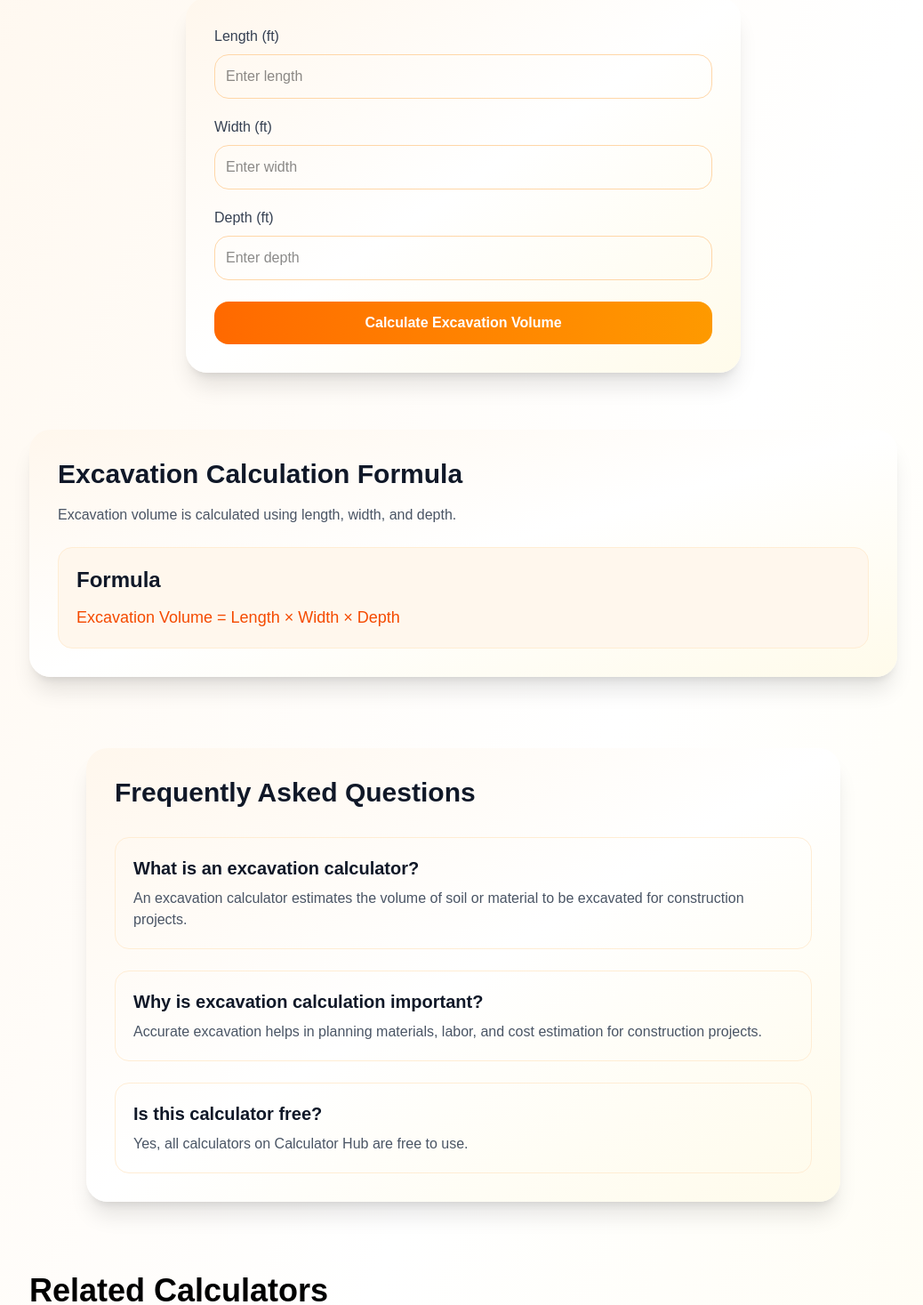
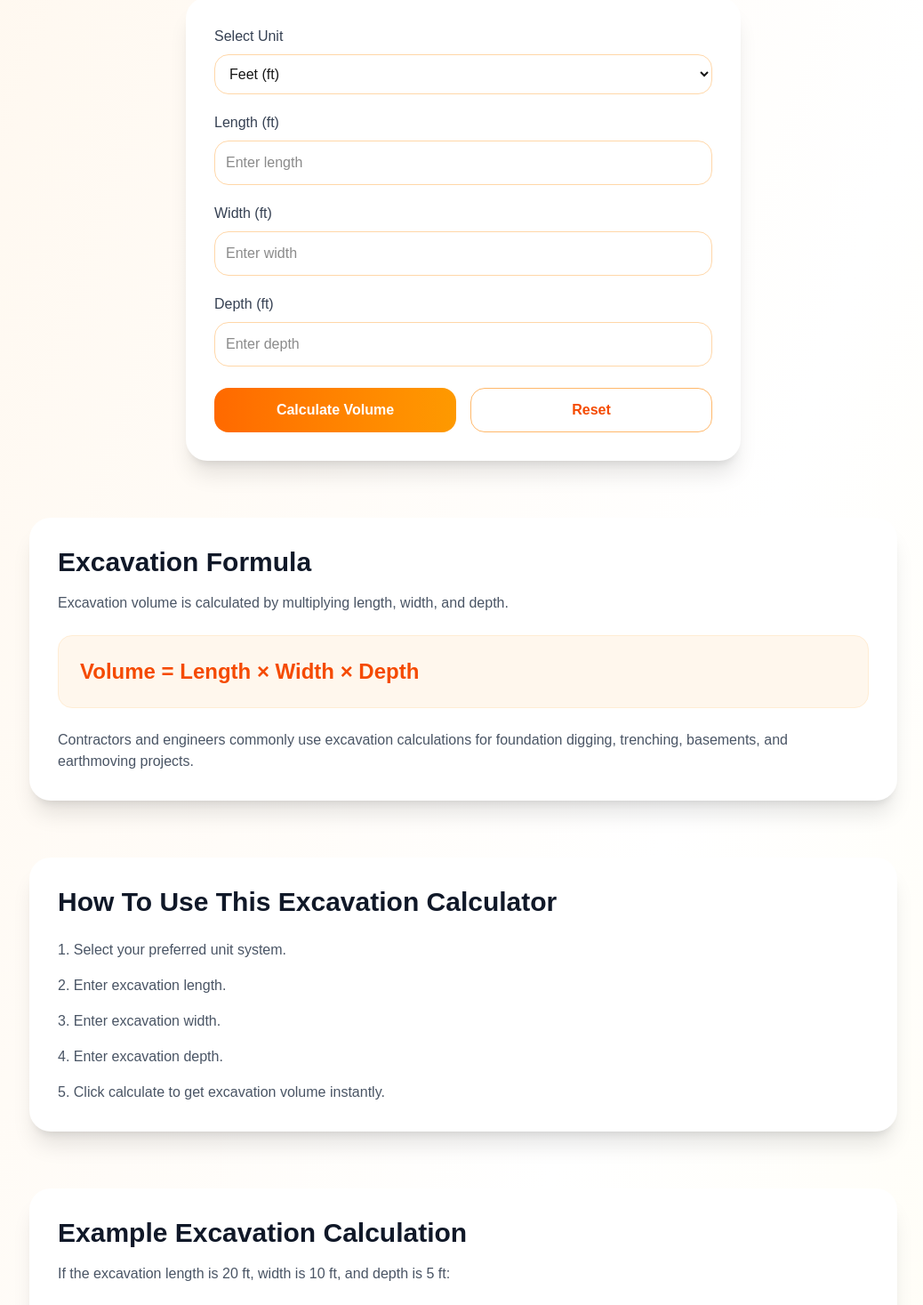
Before and after one commit to payadav142-rgb/calhub, a Next.js app: page /excavation-calculator in a window 1280 px wide. Shown: the part 300-1767 px from the top of the page at 89% size, without its empty margins (119-1157 px from the left). Built offline with nearby package versions, Linux system fonts and the light colour scheme.

Commit message:
Upgraded excavation calculator with units reset and download report

```diff
--- a/app/excavation-calculator/ExcavationCalculatorClient.tsx
+++ b/app/excavation-calculator/ExcavationCalculatorClient.tsx
@@ -9,22 +9,111 @@ export default function ExcavationCalculatorClient() {
   const [length, setLength] = useState("");
   const [width, setWidth] = useState("");
   const [depth, setDepth] = useState("");
-  const [result, setResult] = useState<number | null>(null);
+
+  const [unit, setUnit] = useState("ft");
+
+  const [result, setResult] =
+    useState<number | null>(null);
+
+  const [resultUnit, setResultUnit] =
+    useState("");
+
+  const convertToFeet = (
+    value: number
+  ) => {
+    switch (unit) {
+      case "m":
+        return value * 3.28084;
+
+      case "cm":
+        return value * 0.0328084;
+
+      default:
+        return value;
+    }
+  };
 
   const calculateExcavation = () => {
-    if (!length || !width || !depth) return;
+    if (!length || !width || !depth)
+      return;
 
-    const volume =
-      parseFloat(length) * parseFloat(width) * parseFloat(depth);
+    const lengthFt = convertToFeet(
+      parseFloat(length)
+    );
 
-    setResult(volume);
+    const widthFt = convertToFeet(
+      parseFloat(width)
+    );
+
+    const depthFt = convertToFeet(
+      parseFloat(depth)
+    );
+
+    const volumeFt =
+      lengthFt * widthFt * depthFt;
+
+    let finalResult = volumeFt;
+    let finalUnit = "ft³";
+
+    if (unit === "m") {
+      finalResult = volumeFt / 35.3147;
+      finalUnit = "m³";
+    }
+
+    if (unit === "cm") {
+      finalResult =
+        volumeFt / 3531466.72;
+      finalUnit = "cm³";
+    }
+
+    setResult(finalResult);
+    setResultUnit(finalUnit);
+  };
+
+  const resetCalculator = () => {
+    setLength("");
+    setWidth("");
+    setDepth("");
+    setResult(null);
+  };
+
+  const downloadReport = () => {
+    if (result === null) return;
+
+    const report = `
+Excavation Calculator Report
+
+Length: ${length} ${unit}
+Width: ${width} ${unit}
+Depth: ${depth} ${unit}
+
+Excavation Volume:
+${result.toFixed(2)} ${resultUnit}
+
+Generated from CalHub.in
+`;
+
+    const blob = new Blob([report], {
+      type: "text/plain",
+    });
+
+    const link =
+      document.createElement("a");
+
+    link.href =
+      URL.createObjectURL(blob);
+
+    link.download =
+      "excavation-report.txt";
+
+    link.click();
   };
 
   return (
     <main className="min-h-screen bg-gradient-to-br from-orange-50 via-white to-amber-50">
       <Navbar />
 
-      {/* Calculator Section */}
+      {/* Hero */}
       <section className="mx-auto max-w-2xl px-6 py-16">
         <div className="text-center">
           <h1 className="text-4xl font-bold text-gray-900 md:text-5xl">
@@ -32,117 +121,269 @@ export default function ExcavationCalculatorClient() {
           </h1>
 
           <p className="mt-4 text-lg text-gray-600">
-            Calculate excavation volume for foundations, trenches, basements,
-            and earthwork projects.
+            Calculate excavation volume
+            for foundations, trenches,
+            basements, and earthwork
+            projects instantly.
           </p>
         </div>
 
-        <div className="mt-10 rounded-3xl bg-gradient-to-br from-orange-50 via-white to-amber-50 p-8 shadow-xl transition-all duration-300 hover:shadow-2xl">
+        {/* Calculator Card */}
+        <div className="mt-10 rounded-3xl bg-white p-8 shadow-xl">
+          {/* Unit */}
           <div className="mb-5">
             <label className="mb-2 block font-medium text-gray-700">
-              Length (ft)
+              Select Unit
+            </label>
+
+            <select
+              value={unit}
+              onChange={(e) =>
+                setUnit(e.target.value)
+              }
+              className="w-full rounded-2xl border border-orange-200 p-3 outline-none focus:border-orange-500 focus:ring-4 focus:ring-orange-100"
+            >
+              <option value="ft">
+                Feet (ft)
+              </option>
+
+              <option value="m">
+                Meter (m)
+              </option>
+
+              <option value="cm">
+                Centimeter (cm)
+              </option>
+            </select>
+          </div>
+
+          {/* Length */}
+          <div className="mb-5">
+            <label className="mb-2 block font-medium text-gray-700">
+              Length ({unit})
             </label>
 
             <input
               type="number"
               value={length}
-              onChange={(e) => setLength(e.target.value)}
-              className="w-full rounded-2xl border border-orange-200 p-3 outline-none transition focus:border-orange-500 focus:ring-4 focus:ring-orange-100"
+              onChange={(e) =>
+                setLength(e.target.value)
+              }
               placeholder="Enter length"
+              className="w-full rounded-2xl border border-orange-200 p-3 outline-none focus:border-orange-500 focus:ring-4 focus:ring-orange-100"
             />
           </div>
 
+          {/* Width */}
           <div className="mb-5">
             <label className="mb-2 block font-medium text-gray-700">
-              Width (ft)
+              Width ({unit})
             </label>
 
             <input
               type="number"
               value={width}
-              onChange={(e) => setWidth(e.target.value)}
-              className="w-full rounded-2xl border border-orange-200 p-3 outline-none transition focus:border-orange-500 focus:ring-4 focus:ring-orange-100"
+              onChange={(e) =>
+                setWidth(e.target.value)
+              }
               placeholder="Enter width"
+              className="w-full rounded-2xl border border-orange-200 p-3 outline-none focus:border-orange-500 focus:ring-4 focus:ring-orange-100"
             />
           </div>
 
+          {/* Depth */}
           <div className="mb-6">
             <label className="mb-2 block font-medium text-gray-700">
-              Depth (ft)
+              Depth ({unit})
             </label>
 
             <input
               type="number"
               value={depth}
-              onChange={(e) => setDepth(e.target.value)}
-              className="w-full rounded-2xl border border-orange-200 p-3 outline-none transition focus:border-orange-500 focus:ring-4 focus:ring-orange-100"
+              onChange={(e) =>
+                setDepth(e.target.value)
+              }
               placeholder="Enter depth"
+              className="w-full rounded-2xl border border-orange-200 p-3 outline-none focus:border-orange-500 focus:ring-4 focus:ring-orange-100"
             />
           </div>
 
-          <button
-            onClick={calculateExcavation}
-            className="w-full rounded-2xl bg-gradient-to-r from-orange-500 to-amber-500 py-3 font-semibold text-white transition-all duration-300 hover:scale-[1.02]"
-          >
-            Calculate Excavation Volume
-          </button>
+          {/* Buttons */}
+          <div className="grid gap-4 md:grid-cols-2">
+            <button
+              onClick={
+                calculateExcavation
+              }
+              className="rounded-2xl bg-gradient-to-r from-orange-500 to-amber-500 py-3 font-semibold text-white transition hover:scale-[1.02]"
+            >
+              Calculate Volume
+            </button>
 
+            <button
+              onClick={
+                resetCalculator
+              }
+              className="rounded-2xl border border-orange-300 py-3 font-semibold text-orange-600 transition hover:bg-orange-50"
+            >
+              Reset
+            </button>
+          </div>
+
+          {/* Result */}
           {result !== null && (
-            <div className="mt-6 rounded-2xl bg-gradient-to-br from-orange-50 via-white to-amber-50 p-5 shadow-inner">
+            <div className="mt-6 rounded-2xl bg-orange-50 p-5 shadow-inner">
               <h2 className="text-2xl font-bold text-gray-900">
-                Excavation Volume: {result.toFixed(2)} ft³
+                Excavation Volume:{" "}
+                {result.toFixed(2)}{" "}
+                {resultUnit}
               </h2>
+
+              <p className="mt-2 text-gray-600">
+                This estimated excavation
+                volume can help plan
+                earthwork quantity,
+                excavation cost, labor,
+                and material transport.
+              </p>
+
+              <button
+                onClick={downloadReport}
+                className="mt-5 rounded-2xl bg-orange-500 px-5 py-3 font-semibold text-white transition hover:bg-orange-600"
+              >
+                Download Report
+              </button>
             </div>
           )}
         </div>
       </section>
 
-      {/* Formula Section */}
-      <section className="mx-auto max-w-5xl px-6 pb-20">
-        <div className="rounded-3xl bg-gradient-to-br from-orange-50 via-white to-amber-50 p-8 shadow-xl transition-all duration-300 hover:shadow-2xl">
+      {/* Formula */}
+      <section className="mx-auto max-w-5xl px-6 pb-16">
+        <div className="rounded-3xl bg-white p-8 shadow-xl">
           <h2 className="text-3xl font-bold text-gray-900">
-            Excavation Calculation Formula
+            Excavation Formula
           </h2>
 
           <p className="mt-4 text-gray-600">
-            Excavation volume is calculated using length, width, and depth.
+            Excavation volume is
+            calculated by multiplying
+            length, width, and depth.
           </p>
 
-          <div className="mt-6 rounded-2xl border border-orange-100 bg-orange-50 p-5">
-            <h3 className="text-2xl font-semibold text-gray-900">
-              Formula
-            </h3>
+          <div className="mt-6 rounded-2xl border border-orange-100 bg-orange-50 p-6">
+            <p className="text-2xl font-bold text-orange-600">
+              Volume = Length × Width ×
+              Depth
+            </p>
+          </div>
 
-            <p className="mt-3 text-lg font-medium text-orange-600">
-              Excavation Volume = Length × Width × Depth
+          <p className="mt-6 text-gray-600">
+            Contractors and engineers
+            commonly use excavation
+            calculations for foundation
+            digging, trenching,
+            basements, and earthmoving
+            projects.
+          </p>
+        </div>
+      </section>
+
+      {/* How To Use */}
+      <section className="mx-auto max-w-5xl px-6 pb-16">
+        <div className="rounded-3xl bg-white p-8 shadow-xl">
+          <h2 className="text-3xl font-bold text-gray-900">
+            How To Use This Excavation
+            Calculator
+          </h2>
+
+          <div className="mt-6 space-y-4 text-gray-600">
+            <p>
+              1. Select your preferred
+              unit system.
+            </p>
+
+            <p>
+              2. Enter excavation length.
+            </p>
+
+            <p>
+              3. Enter excavation width.
+            </p>
+
+            <p>
+              4. Enter excavation depth.
+            </p>
+
+            <p>
+              5. Click calculate to get
+              excavation volume instantly.
             </p>
           </div>
         </div>
       </section>
 
-      {/* FAQ Section */}
-      <section className="mx-auto max-w-4xl px-6 pb-20">
-        <div className="rounded-3xl bg-gradient-to-br from-orange-50 via-white to-amber-50 p-8 shadow-xl transition-all duration-300 hover:shadow-2xl">
-          <h2 className="text-3xl font-bold text-gray-900">Frequently Asked Questions</h2>
+      {/* Example */}
+      <section className="mx-auto max-w-5xl px-6 pb-16">
+        <div className="rounded-3xl bg-white p-8 shadow-xl">
+          <h2 className="text-3xl font-bold text-gray-900">
+            Example Excavation
+            Calculation
+          </h2>
+
+          <p className="mt-4 text-gray-600">
+            If the excavation length is
+            20 ft, width is 10 ft, and
+            depth is 5 ft:
+          </p>
+
+          <div className="mt-6 rounded-2xl border border-orange-100 bg-orange-50 p-6">
+            <p className="text-xl font-bold text-orange-600">
+              Volume = 20 × 10 × 5
+            </p>
+
+            <p className="mt-3 text-lg font-semibold text-gray-700">
+              Excavation Volume = 1000
+              ft³
+            </p>
+          </div>
+        </div>
+      </section>
+
+      {/* FAQ */}
+      <section className="mx-auto max-w-5xl px-6 pb-20">
+        <div className="rounded-3xl bg-white p-8 shadow-xl">
+          <h2 className="text-3xl font-bold text-gray-900">
+            Frequently Asked Questions
+          </h2>
 
           <div className="mt-8 space-y-6">
             <div className="rounded-2xl border border-orange-100 p-5">
               <h3 className="text-xl font-semibold text-gray-900">
-                What is an excavation calculator?
+                What is an excavation
+                calculator?
               </h3>
+
               <p className="mt-2 text-gray-600">
-                An excavation calculator estimates the volume of soil or material to be
-                excavated for construction projects.
+                An excavation calculator
+                estimates the amount of
+                soil or material to be
+                removed during
+                construction projects.
               </p>
             </div>
 
             <div className="rounded-2xl border border-orange-100 p-5">
               <h3 className="text-xl font-semibold text-gray-900">
-                Why is excavation calculation important?
+                Why is excavation volume
+                important?
               </h3>
+
               <p className="mt-2 text-gray-600">
-                Accurate excavation helps in planning materials, labor, and cost
-                estimation for construction projects.
+                Accurate excavation
+                calculations help reduce
+                project delays, labor
+                costs, and material
+                waste.
               </p>
             </div>
 
@@ -150,8 +391,11 @@ export default function ExcavationCalculatorClient() {
               <h3 className="text-xl font-semibold text-gray-900">
                 Is this calculator free?
               </h3>
+
               <p className="mt-2 text-gray-600">
-                Yes, all calculators on Calculator Hub are free to use.
+                Yes, all calculators on
+                CalHub are completely
+                free to use.
               </p>
             </div>
           </div>
@@ -159,6 +403,7 @@ export default function ExcavationCalculatorClient() {
       </section>
 
       <RelatedCalculators />
+
       <Footer />
     </main>
   );
--- a/app/excavation-calculator/page.tsx
+++ b/app/excavation-calculator/page.tsx
@@ -2,61 +2,46 @@ import type { Metadata } from "next";
 import ExcavationCalculatorClient from "./ExcavationCalculatorClient";
 
 export const metadata: Metadata = {
-  title: "Excavation Calculator | Calculator Hub",
+  title:
+    "Excavation Calculator - Calculate Excavation Volume Easily | CalHub",
 
   description:
-    "Calculate excavation volume for foundations, trenches, basements, and earthwork projects with our free excavation calculator.",
+    "Free excavation calculator to estimate excavation volume for foundations, trenches, basements, and earthwork projects. Supports feet, meters, and centimeters.",
 
   keywords: [
     "excavation calculator",
+    "excavation volume calculator",
     "earthwork calculator",
+    "foundation excavation calculator",
     "trench excavation calculator",
-    "foundation excavation",
     "construction calculator",
-    "soil volume calculator",
+    "soil excavation calculator",
+    "calhub excavation calculator",
   ],
 
   alternates: {
-    canonical: "/excavation-calculator",
+    canonical:
+      "https://calhub.in/excavation-calculator",
   },
 
   openGraph: {
-    title: "Excavation Calculator | Calculator Hub",
+    title:
+      "Excavation Calculator | CalHub",
 
     description:
-      "Estimate excavation volume instantly for construction and earthwork projects.",
+      "Calculate excavation volume instantly for construction and earthwork projects.",
 
     url:
       "https://calhub.in/excavation-calculator",
 
-    siteName: "Calculator Hub",
-
-    images: [
-      {
-        url: "/og-image.jpg",
-        width: 1200,
-        height: 630,
-        alt: "Excavation Calculator",
-      },
-    ],
-
-    locale: "en_US",
+    siteName: "CalHub",
 
     type: "website",
-  },
-
-  twitter: {
-    card: "summary_large_image",
-
-    title: "Excavation Calculator | Calculator Hub",
-
-    description:
-      "Calculate excavation volume for foundations, trenches, and earthwork projects.",
-
-    images: ["/og-image.jpg"],
   },
 };
 
 export default function Page() {
-  return <ExcavationCalculatorClient />;
+  return (
+    <ExcavationCalculatorClient />
+  );
 }
```
